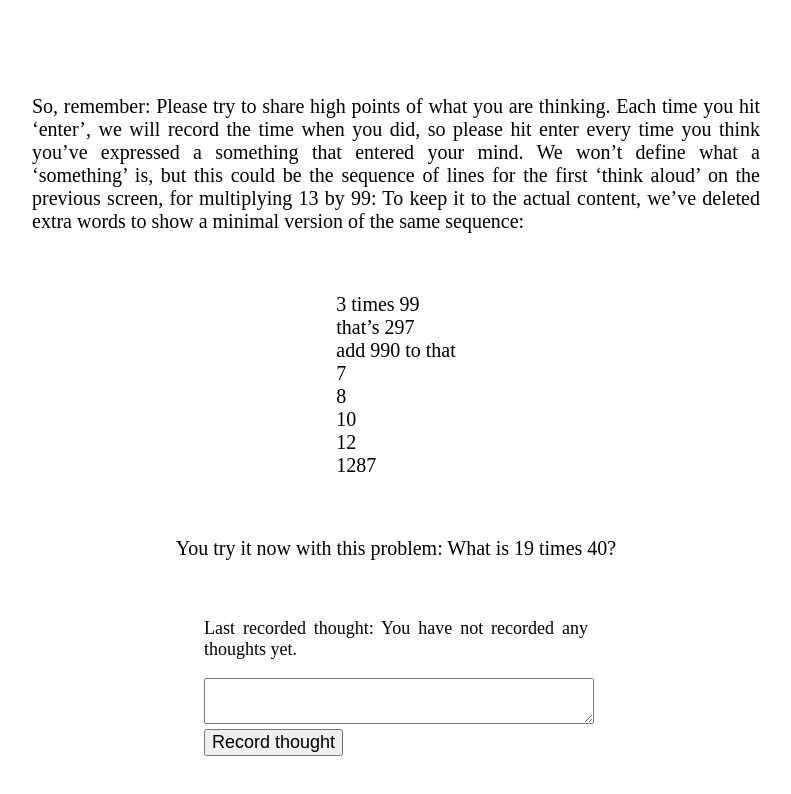
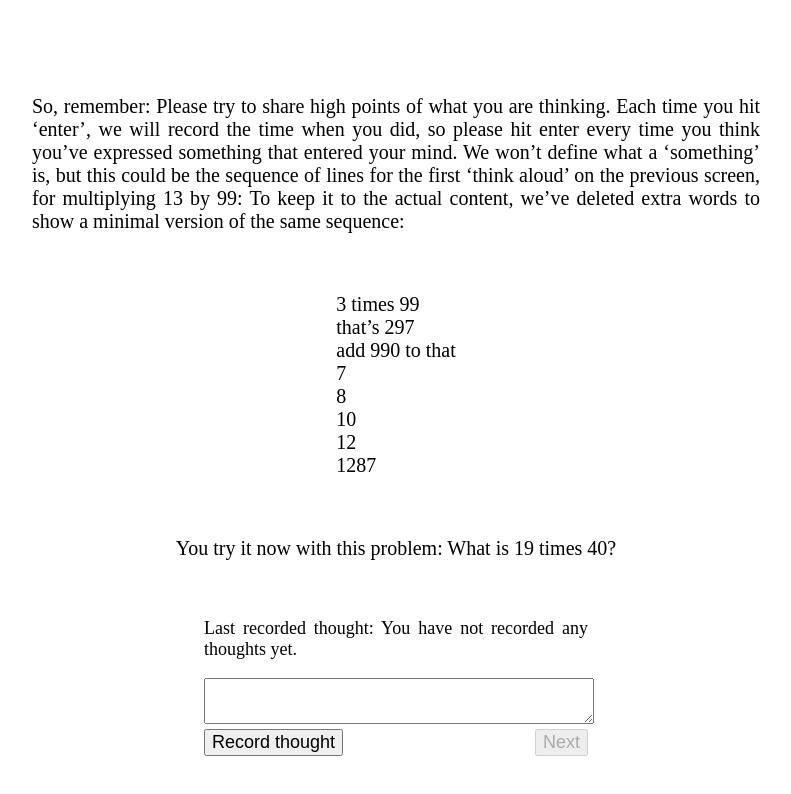
Before and after one commit to satojk/mutilated-checkerboard, a React app in the folder main/: page / in a window 1280 px wide. Both pictures are taken after a click on the button "Next". Shown: the part 5-799 px from the top of the page, without its empty margins (244-1035 px from the left). Built offline with nearby package versions, Linux system fonts and the light colour scheme.

Commit message:
Improve flow of chat instructions in main.js
Also: some wording changes (added estimated time for experiment)

```diff
--- a/main/src/main.css
+++ b/main/src/main.css
@@ -53,3 +53,8 @@ ol, ul {
   margin-bottom: 3vh;
   cursor: pointer;
 }
+
+.chat-buttons {
+  display: flex;
+  justify-content: space-between;
+}
--- a/main/src/main.js
+++ b/main/src/main.js
@@ -16,10 +16,17 @@ function Chat(props) {
         onChange={(event) => props.updateChat(event.target.value)}
         onKeyPress={(event) => {if (event.key === 'Enter') {props.updateChatHistory()}}}
       />
+      <div className='chat-buttons'>
         <button
             className='submit-answer'
             onClick={() => props.updateChatHistory()}>Record thought
         </button>
+        <button
+            disabled={!props.canProceed}
+            className='submit-answer'
+            onClick={() => props.goNext()}>Next
+        </button>
+      </div>
     </div>
   )
 }
@@ -59,7 +66,7 @@ class App extends React.Component {
 
   goNext() {
     let newPage = this.state.page + 1;
-    if (newPage === 3) {
+    if (newPage === 4) {
       window.location = '/stage1';
       return;
     }
@@ -80,9 +87,10 @@ class App extends React.Component {
       <button onClick={this.goNext} className='go-next'>Next</button>
       </div>;
     }
+    let canProceed = this.state.chatHistory.length > 2;
     if (this.state.page === 1) {
       content = <div className='main-div'>
-        <p className='main-instructions'>So, remember: Please try to share high points of what you are thinking.  Each time you hit ‘enter’, we will record the time when you did, so please hit enter every time you think you’ve expressed a something that entered your mind.  We won’t define what a ‘something’ is, but this could be the sequence of lines for the first ‘think aloud’ on the previous screen, for multiplying 13 by 99:  To keep it to the actual content, we’ve deleted extra words to show a minimal version of the same sequence:</p>
+        <p className='main-instructions'>So, remember: Please try to share high points of what you are thinking.  Each time you hit ‘enter’, we will record the time when you did, so please hit enter every time you think you’ve expressed something that entered your mind.  We won’t define what a ‘something’ is, but this could be the sequence of lines for the first ‘think aloud’ on the previous screen, for multiplying 13 by 99:  To keep it to the actual content, we’ve deleted extra words to show a minimal version of the same sequence:</p>
         <p className='main-instructions-more'>3 times 99<br />that’s 297<br />add 990 to that<br />7<br />8<br />10<br />12<br />1287</p>
         <p className='main-instructions-more'>You try it now with this problem: What is 19 times 40?</p>
         <Chat
@@ -90,20 +98,22 @@ class App extends React.Component {
           currentChat={this.state.currentChat}
           updateChat={this.updateChat}
           updateChatHistory={this.updateChatHistory}
+          canProceed={canProceed}
+          goNext={this.goNext}
         />
       </div>;
-      if (this.state.chatHistory.length >= 3) {
+    }
+    if (this.state.page === 2) {
       content = <div className='main-div'>
         <p className='main-instructions-more'>OK, you will proceed to the experiment now. Remember, please give us hints to what you are thinking so we can know more about how you go about solving the puzzle you are about to see!</p>
           <button onClick={this.goNext} className='go-next'>Next</button>
       </div>
     }
-    }
-    if (this.state.page === 2) {
+    if (this.state.page === 3) {
       content = <div className='main-div'>
         <p className='main-instructions'>For the first stage of this experiment, you will be asked to solve a puzzle. The instructions for the puzzle will be on the left side of the screen, so you should begin there.</p>
         <p className='main-instructions-more'>On the top right corner of the screen, you will find a text entry box for you to "think aloud" with, much as you did in the previous screen. Please use it similarly as described in the previous screen, giving clues to what is on your mind throughout the whole process of thinking through and solving the puzzle. If you spend a prolonged amount of time without recording a thought, a pop-up will appear on the center of the screen reminding you to record your thoughts.</p>
-        <p className='main-instructions-more'>Once you are ready to begin, click on “Next” below. This will take you to the puzzle. Once you begin, please dedicate your continued attention to the experiment.</p>
+        <p className='main-instructions-more'>Once you are ready to begin, click on “Next” below. This will take you to the puzzle. Once you begin, please dedicate your continued attention to the experiment for its entire duration (between 1 hour and 1 hour 15 minutes).</p>
       <button onClick={this.goNext} className='go-next'>Next</button>
       </div>;
     }
```
Lines whose indentation alone changed are shown as unchanged.
